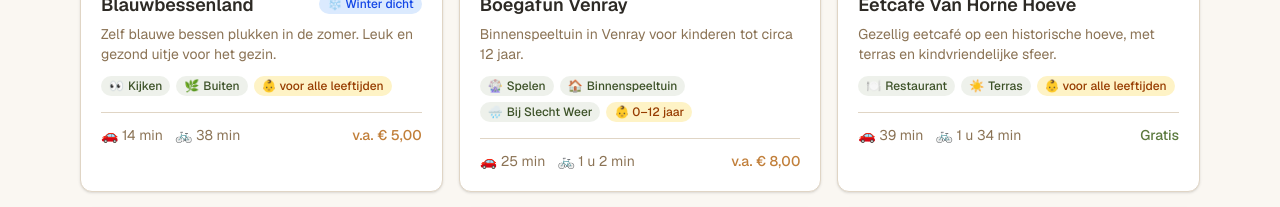
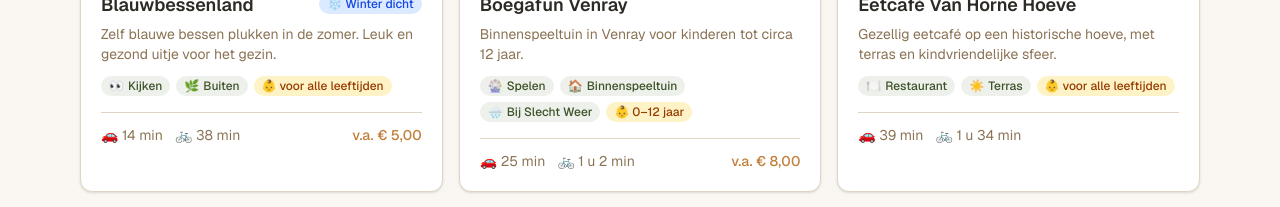
Before and after one commit to Svenmn08/uitjes-grashoek, a Next.js app: page / in a window 1280 px wide. Shown: the part 3840-4047 px from the top of the page. Built offline with nearby package versions, Linux system fonts and the light colour scheme; no server answers.

Commit message:
Hide 'Gratis' label for locations without gratis tag
Restaurants and other no-entry-fee locations no longer show a
misleading 'Gratis' label. The label and detail-page entree block
now only appear when a price > 0 or the gratis tag is present.

```diff
--- a/src/app/components/LocationFilters.tsx
+++ b/src/app/components/LocationFilters.tsx
@@ -134,9 +134,9 @@
               <span className="text-[var(--accent)] font-medium">
                 v.a. {formatPrice(loc.entreeKinderen)}
               </span>
-            ) : (
+            ) : loc.tags.includes("gratis") ? (
               <span className="text-[var(--primary)] font-medium">Gratis</span>
-            )}
+            ) : null}
           </div>
         </div>
       </div>
--- a/src/app/locatie/[id]/page.tsx
+++ b/src/app/locatie/[id]/page.tsx
@@ -112,7 +112,8 @@
             </div>
           </div>
 
-          {/* Prices */}
+          {/* Prices — only show when there's an actual entry fee or explicitly free */}
+          {(loc.entreeKinderen > 0 || loc.entreeVolwassenen > 0 || loc.tags.includes("gratis")) && (
           <div>
             <h2 className="font-semibold text-[var(--foreground)] mb-2">Entree</h2>
             <div className="flex gap-4">
@@ -130,6 +131,7 @@
               </div>
             </div>
           </div>
+          )}
 
           {/* Tags + leeftijd */}
           <div>
```
